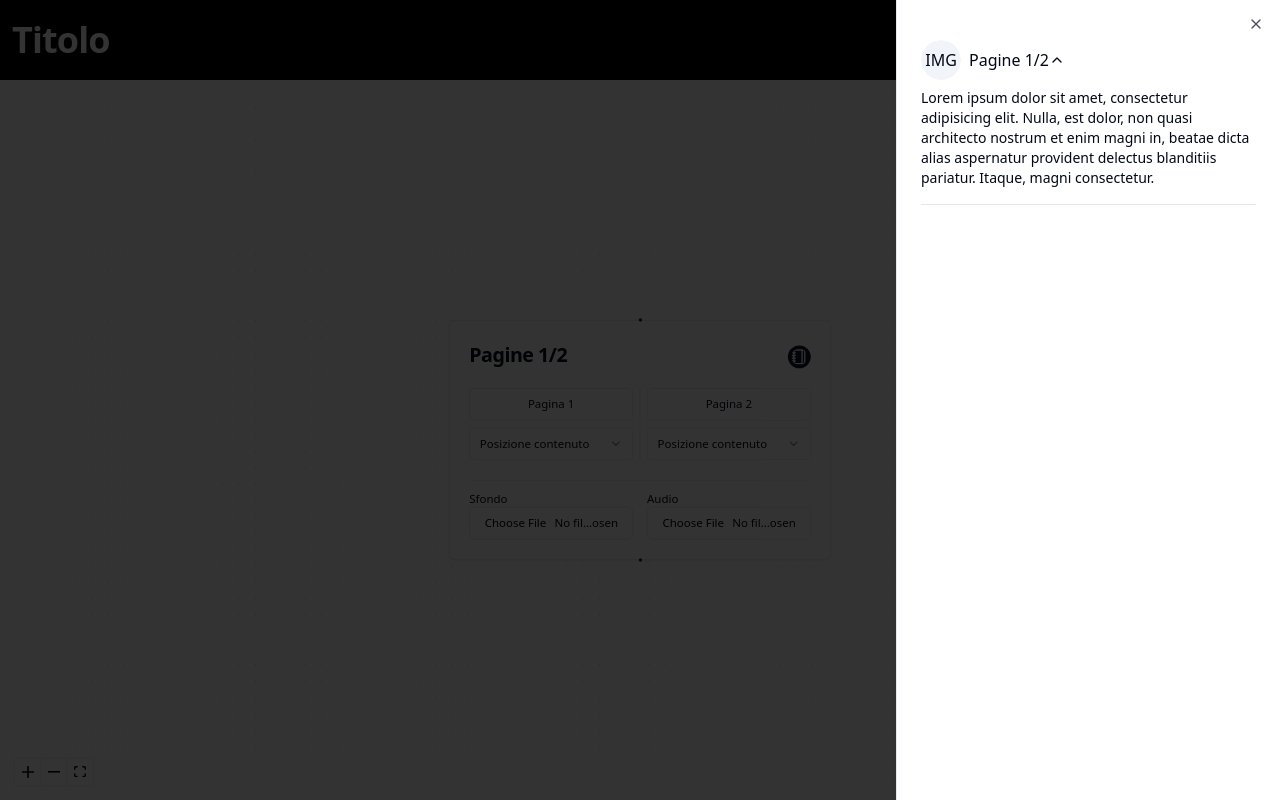
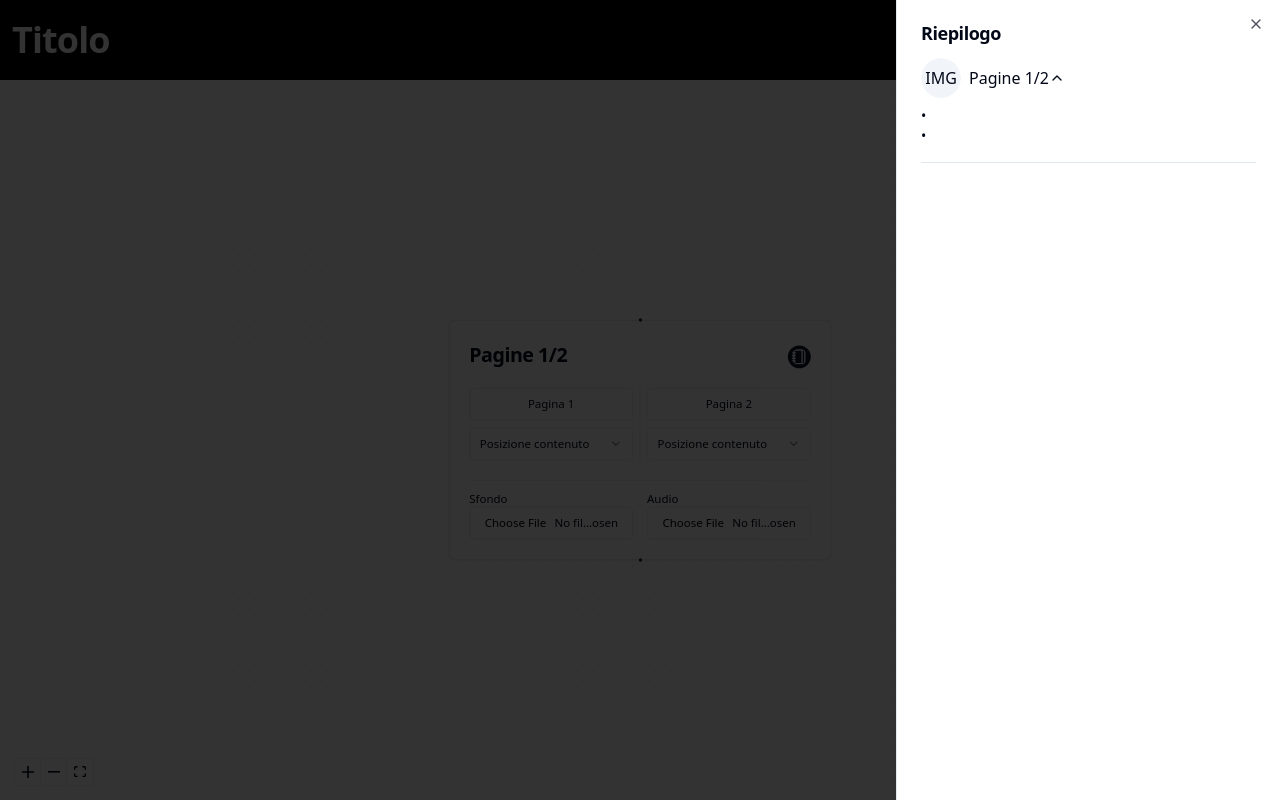
Before and after one commit to daxdiv/app-racconti-interattivi, a React (Vite) app: page / in a window 1280 px wide. Both pictures are taken after a click on the icon 799 px from the left and 356 px from the top of the page. Built offline with nearby package versions, Linux system fonts and the light colour scheme.

Commit message:
feat: update page content based on textarea value

```diff
--- a/src/components/nodes/DoublePageNode.tsx
+++ b/src/components/nodes/DoublePageNode.tsx
@@ -23,6 +23,7 @@ function DoublePageNode(props: DoublePageNodeProps) {
   const { setIsSheetOpen, setDefaultAccordionValue } = useSheetContext();
   const { setNodes, deleteElements } = useReactFlow();
 
+  const { id } = props;
   const { label, leftPageNumber, rightPageNumber, deletable } = props.data;
   const onNodeDelete = () => {
     // decrementNodeId();
@@ -66,12 +67,18 @@ function DoublePageNode(props: DoublePageNodeProps) {
         <CardContent className="grid">
           <div className="flex items-center justify-between">
             <div className="grid gap-2 grid-rows-2 mr-2">
-              <NodeDialog pageNumber={leftPageNumber} />
+              <NodeDialog
+                id={id}
+                pageNumber={leftPageNumber}
+              />
               <NodeSelect />
             </div>
             <Separator orientation="vertical" />
             <div className="grid gap-2 grid-rows-2 ml-2">
-              <NodeDialog pageNumber={rightPageNumber} />
+              <NodeDialog
+                id={id}
+                pageNumber={rightPageNumber}
+              />
               <NodeSelect />
             </div>
           </div>
--- a/src/components/nodes/ui/NodeDialog.tsx
+++ b/src/components/nodes/ui/NodeDialog.tsx
@@ -10,10 +10,15 @@ import { DialogFooter, DialogHeader } from "@/components/ui/dialog";
 
 import { Button } from "@/components/ui/button";
 import { Textarea } from "@/components/ui/textarea";
+import { useState } from "react";
+import { useReactFlow, type Node } from "@xyflow/react";
 
-type NodeDialogProps = { pageNumber: number };
+type NodeDialogProps = { id: string; pageNumber: number };
 
-function NodeDialog({ pageNumber }: NodeDialogProps) {
+function NodeDialog({ id, pageNumber }: NodeDialogProps) {
+  const [content, setContent] = useState("");
+  const { getNode } = useReactFlow<Node<DoublePageNodeData>>();
+
   return (
     <Dialog>
       <DialogTrigger asChild>
@@ -26,6 +31,8 @@ function NodeDialog({ pageNumber }: NodeDialogProps) {
             <Textarea
               placeholder="C'era una volta..."
               className="max-h-[200px]"
+              value={content}
+              onChange={e => setContent(e.target.value)}
             />
           </DialogDescription>
         </DialogHeader>
@@ -34,6 +41,15 @@ function NodeDialog({ pageNumber }: NodeDialogProps) {
             <Button
               type="button"
               variant="secondary"
+              onClick={() => {
+                const nodeToUpdate = getNode(id);
+
+                if (!nodeToUpdate) return;
+
+                const nodeIndexToUpdate = pageNumber % 2 === 0 ? 1 : 0;
+
+                nodeToUpdate.data.pages[nodeIndexToUpdate].content = content;
+              }}
             >
               Salva
             </Button>
--- a/src/components/ui/header.tsx
+++ b/src/components/ui/header.tsx
@@ -11,6 +11,7 @@ import { Button } from "@/components/ui/button";
 import { useReactFlow, type Node } from "@xyflow/react";
 import { Avatar, AvatarImage, AvatarFallback } from "@/components/ui/avatar";
 import useSheetContext from "@/hooks/useSheetContext";
+import { DialogTitle } from "@/components/ui/dialog";
 
 function Header() {
   const { isSheetOpen, setIsSheetOpen, defaultAccordionValue } = useSheetContext();
@@ -38,6 +39,7 @@ function Header() {
             </Button>
           </SheetTrigger>
           <SheetContent>
+            <DialogTitle>Riepilogo</DialogTitle>
             <Accordion
               type="single"
               collapsible
@@ -60,10 +62,9 @@ function Header() {
                     <AccordionTrigger>{node.data.label}</AccordionTrigger>
                   </div>
                   <AccordionContent>
-                    Lorem ipsum dolor sit amet, consectetur adipisicing elit. Nulla, est
-                    dolor, non quasi architecto nostrum et enim magni in, beatae dicta
-                    alias aspernatur provident delectus blanditiis pariatur. Itaque, magni
-                    consectetur.
+                    {node.data.pages.map((page, index) => (
+                      <p key={`${node.id}-page-${index + 1}`}>&#x2022; {page.content}</p>
+                    ))}
                   </AccordionContent>
                 </AccordionItem>
               ))}
```
